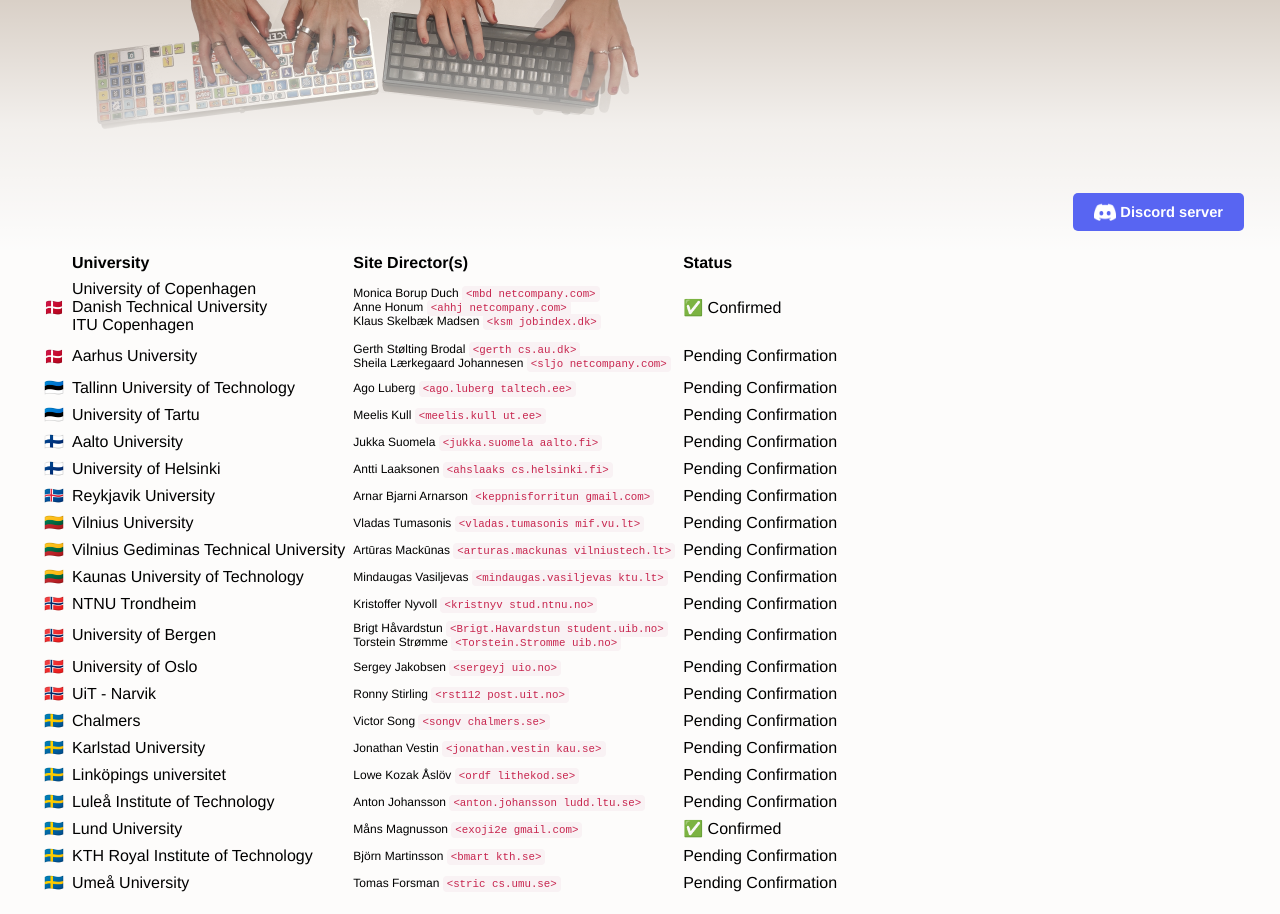
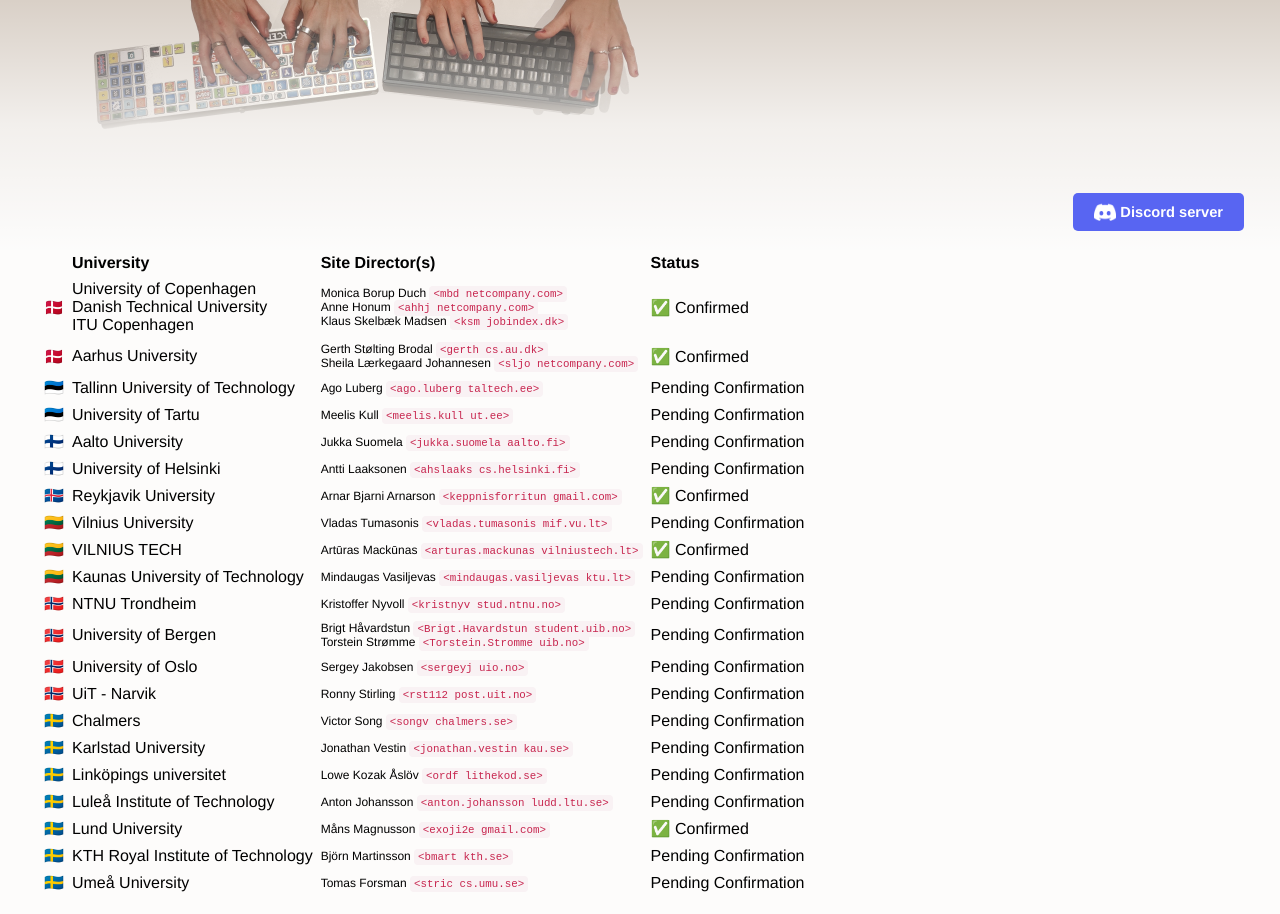
Before and after one commit to icpc/ncpc-web, a Jekyll site: the page built from ncpc2023/site_table.md, in a window 1280 px wide. Built offline with Jekyll 4.4.1, drawn with Linux system fonts in a browser that asks for light colours; our own code applies the rules of GitHub Pages for plain Markdown files.

Commit message:
[2023] confirm more sites

```diff
--- a/_data/ncpc2023sites.yml
+++ b/_data/ncpc2023sites.yml
@@ -17,7 +17,7 @@
   - name : Aarhus University
     contact: Gerth Stølting Brodal
     email : 'gerth cs.au.dk'
-    confirmed: false
+    confirmed: true
     extra_contacts:
       - name: Sheila Lærkegaard Johannesen
         email: 'sljo netcompany.com'
@@ -56,7 +56,7 @@
   - name : Reykjavik University
     contact: Arnar Bjarni Arnarson
     email: 'keppnisforritun gmail.com'
-    confirmed: false
+    confirmed: true
 
 - name: Lithuania
   emoji: 🇱🇹
@@ -66,10 +66,10 @@
     email: 'vladas.tumasonis mif.vu.lt'
     confirmed: false
 
-  - name : Vilnius Gediminas Technical University
+  - name: VILNIUS TECH
     contact: Artūras Mackūnas
     email: 'arturas.mackunas vilniustech.lt'
-    confirmed: false
+    confirmed: true
 
   - name : Kaunas University of Technology
     contact: Mindaugas Vasiljevas
```
